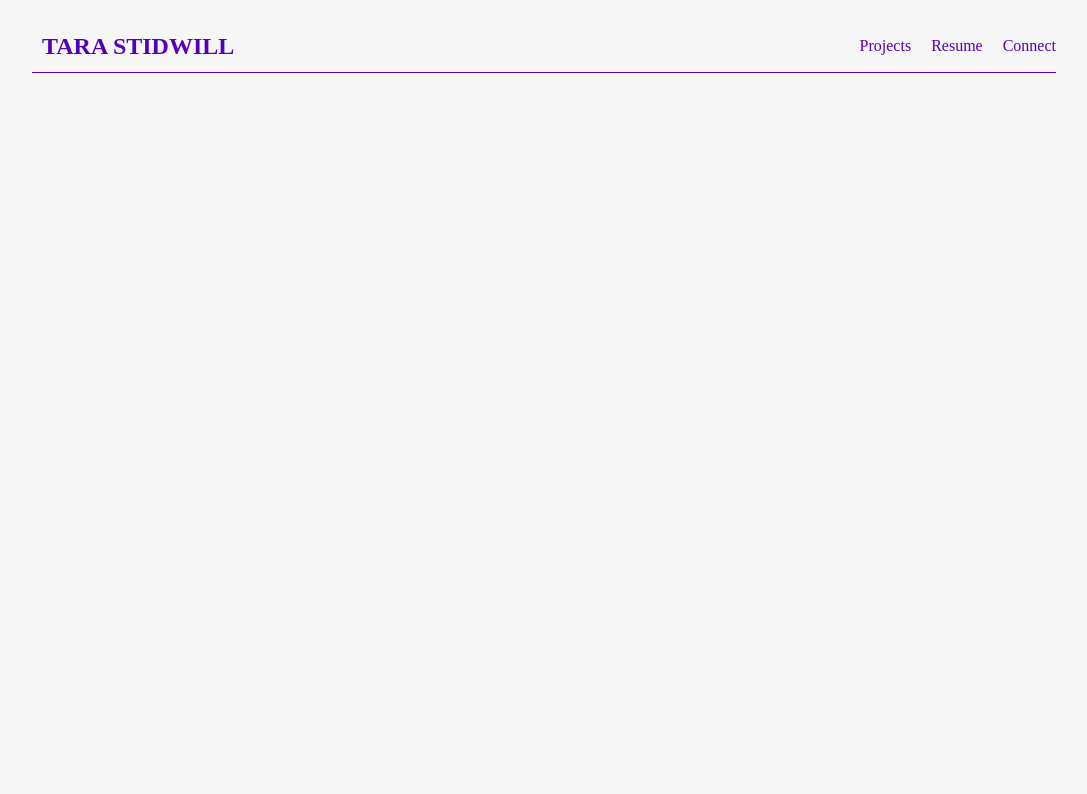
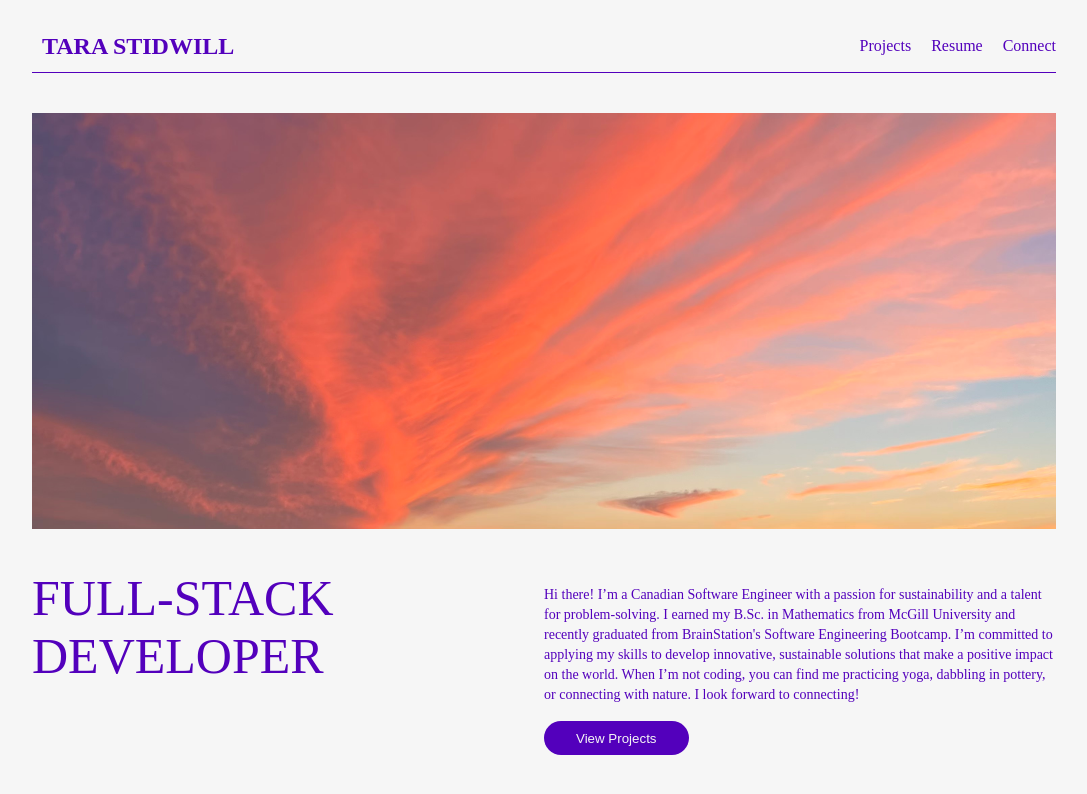
Before and after one commit to tstidwill/portfolio-client, a React (Vite) app: page / in a window 1280 px wide. Shown: the top 794 px of the page, without its empty margins (96-1183 px from the left). Built offline with nearby package versions, Linux system fonts and the light colour scheme; a web font is replaced by a local one.

Commit message:
Add Hero Section with Image and bio

```diff
--- a/src/App.jsx
+++ b/src/App.jsx
@@ -1,10 +1,12 @@
 import "./App.scss";
 import Header from "./components/Header/Header";
+import Hero from "./components/Hero/Hero";
 
 function App() {
   return (
     <>
       <Header />
+      <Hero />
     </>
   );
 }
--- /dev/null
+++ b/src/components/Hero/Hero.jsx
@@ -0,0 +1,28 @@
+import "./Hero.scss";
+
+export default function Header() {
+  return (
+    <section className="hero">
+      <img src="/images/IMG_0272.jpeg" className="hero__image" />
+      <div className="hero__text">
+        <h2 className="hero__headline">
+          FULL-STACK
+          <br /> DEVELOPER
+        </h2>
+        <div className="hero__bio">
+          <p className="hero__paragraph">
+            Hi there! I’m a Canadian Software Engineer with a passion for
+            sustainability and a talent for problem-solving. I earned my B.Sc.
+            in Mathematics from McGill University and recently graduated from
+            BrainStation's Software Engineering Bootcamp. I’m committed to
+            applying my skills to develop innovative, sustainable solutions that
+            make a positive impact on the world. When I’m not coding, you can
+            find me practicing yoga, dabbling in pottery, or connecting with
+            nature. I look forward to connecting!
+          </p>
+          <button> View Projects </button>
+        </div>
+      </div>
+    </section>
+  );
+}
--- /dev/null
+++ b/src/components/Hero/Hero.scss
@@ -0,0 +1,30 @@
+.hero {
+  display: flex;
+  flex-direction: column;
+  align-items: center;
+  margin: 20px 10%;
+
+  &__image {
+    width: 100%;
+    height: 26rem;
+    object-fit: cover;
+    object-position: 50% 100%;
+    margin: 20px 0;
+  }
+
+  &__text {
+    margin: 20px 0;
+    display: flex;
+  }
+
+  &__headline {
+    flex: 1;
+  }
+
+  &__bio {
+    flex: 1;
+  }
+  &__paragraph {
+    margin: 16px 0;
+  }
+}
--- a/src/styles/partials/_global.scss
+++ b/src/styles/partials/_global.scss
@@ -90,3 +90,13 @@ p {
     line-height: 20px;
   }
 }
+
+button {
+  background-color: $dark;
+  color: $light;
+  font-weight: 300;
+  border-radius: 32px;
+  text-decoration: none;
+  border: none;
+  padding: 0.6rem 2rem;
+}
```
Also changed, not shown: public/images/IMG_0272.jpeg (added).
